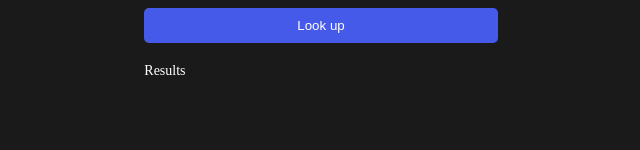
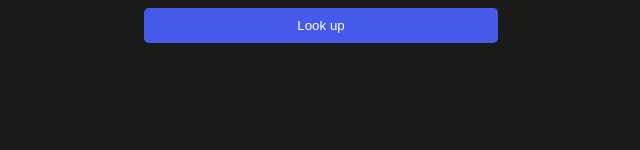
Before and after one commit to jeanljh/ordinal-inscription-lookup, a React (Create React App) app: page / in a window 1280 px wide. Shown: the part 150-300 px from the top of the page, without its empty margins (319-959 px from the left). Built offline with nearby package versions, Linux system fonts and the light colour scheme.

Commit message:
show Results header text only when search is performed

```diff
--- a/src/App.js
+++ b/src/App.js
@@ -49,8 +49,8 @@ const App = () => {
         onChange={(e) => setBitcoinAddress(e.target.value)}
       />
       <button onClick={handleLookup}>Look up</button>
-      <h2>Results</h2>
       <div>
+      { searchPerformed && results.length > 0 && <h2>Results</h2> }
       {
         searching ? <div className='status'>Searching...</div> :
         searchPerformed && results.length > 0 && results.map((inscriptionId, index) =>
```
Lines whose indentation alone changed are shown as unchanged.
